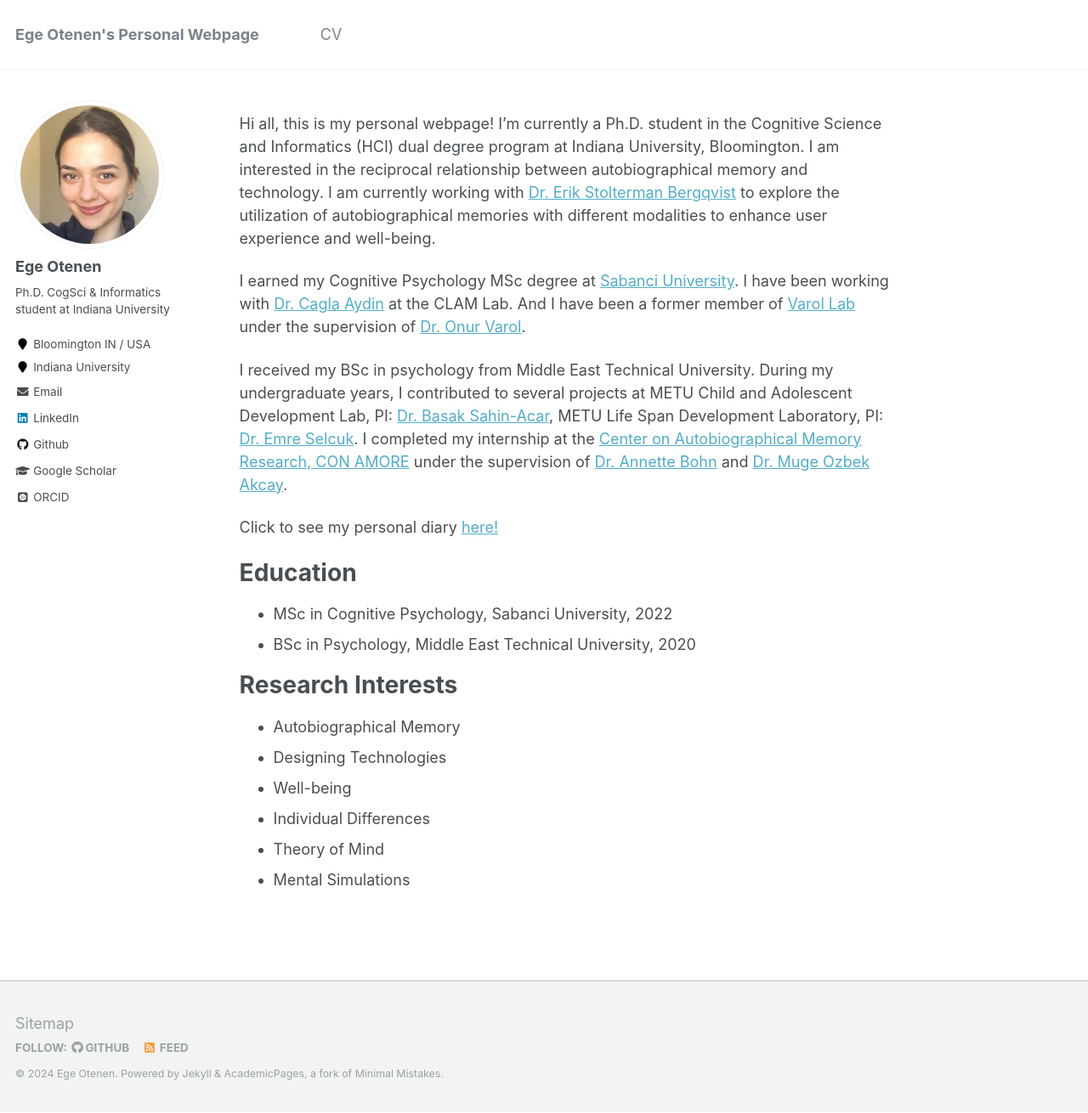
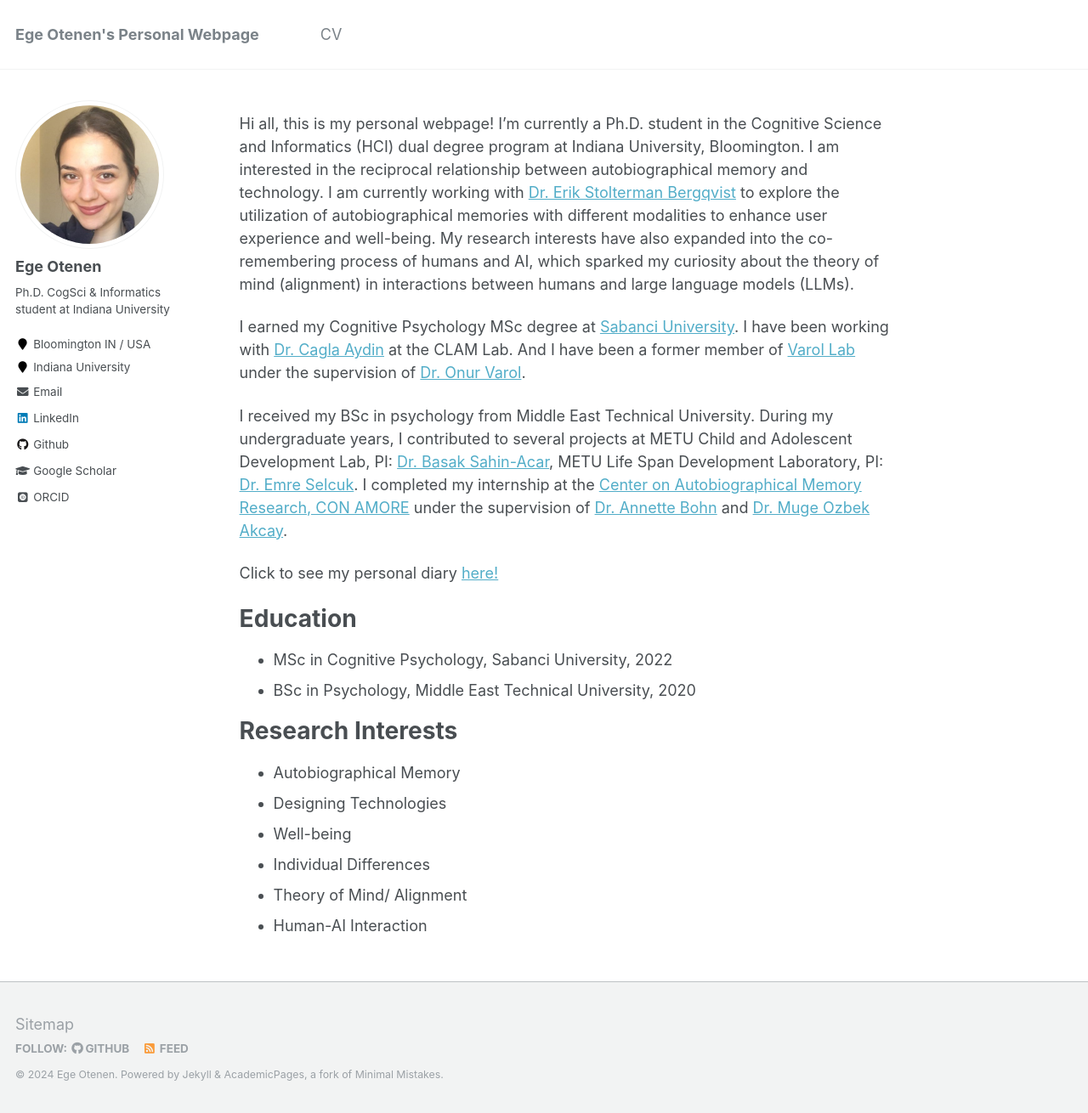
Before and after one commit to egeotenen/egeotenen.github.io, a Jekyll site: the page built from _pages/about.md, in a window 1280 px wide and 1310 px high. Shown: the whole window at 85% size. Built offline with Jekyll 4.4.1, drawn with Linux system fonts in a browser that asks for light colours; some web fonts are replaced.

Commit message:
Update about.md

```diff
--- a/_pages/about.md
+++ b/_pages/about.md
@@ -8,7 +8,7 @@ redirect_from:
   - /about.html
 ---
 
-Hi all, this is my personal webpage! I'm currently a Ph.D. student in the Cognitive Science and Informatics (HCI) dual degree program at Indiana University, Bloomington. I am interested in the reciprocal relationship between autobiographical memory and technology. I am currently working with [Dr. Erik Stolterman Bergqvist](https://www.stoltermanbergqvist.com) to explore the utilization of autobiographical memories with different modalities to enhance user experience and well-being.
+Hi all, this is my personal webpage! I'm currently a Ph.D. student in the Cognitive Science and Informatics (HCI) dual degree program at Indiana University, Bloomington. I am interested in the reciprocal relationship between autobiographical memory and technology. I am currently working with [Dr. Erik Stolterman Bergqvist](https://www.stoltermanbergqvist.com) to explore the utilization of autobiographical memories with different modalities to enhance user experience and well-being. My research interests have also expanded into the co-remembering process of humans and AI, which sparked my curiosity about the theory of mind (alignment) in interactions between humans and large language models (LLMs).
 
 I earned my Cognitive Psychology MSc degree at [Sabanci University](https://www.sabanciuniv.edu/). I have been working with [Dr. Cagla Aydin](https://fass.sabanciuniv.edu/en/faculty-members/detail/1980) at the CLAM Lab. And I have been a former member of [Varol Lab](https://varollab.com/) under the supervision of [Dr. Onur Varol](https://www.onurvarol.com/).
 
@@ -26,5 +26,5 @@ Click to see my personal diary [here!](https://sites.google.com/view/otenenege/m
 * Designing Technologies
 * Well-being
 * Individual Differences
-* Theory of Mind
-* Mental Simulations
+* Theory of Mind/ Alignment
+* Human-AI Interaction
```
